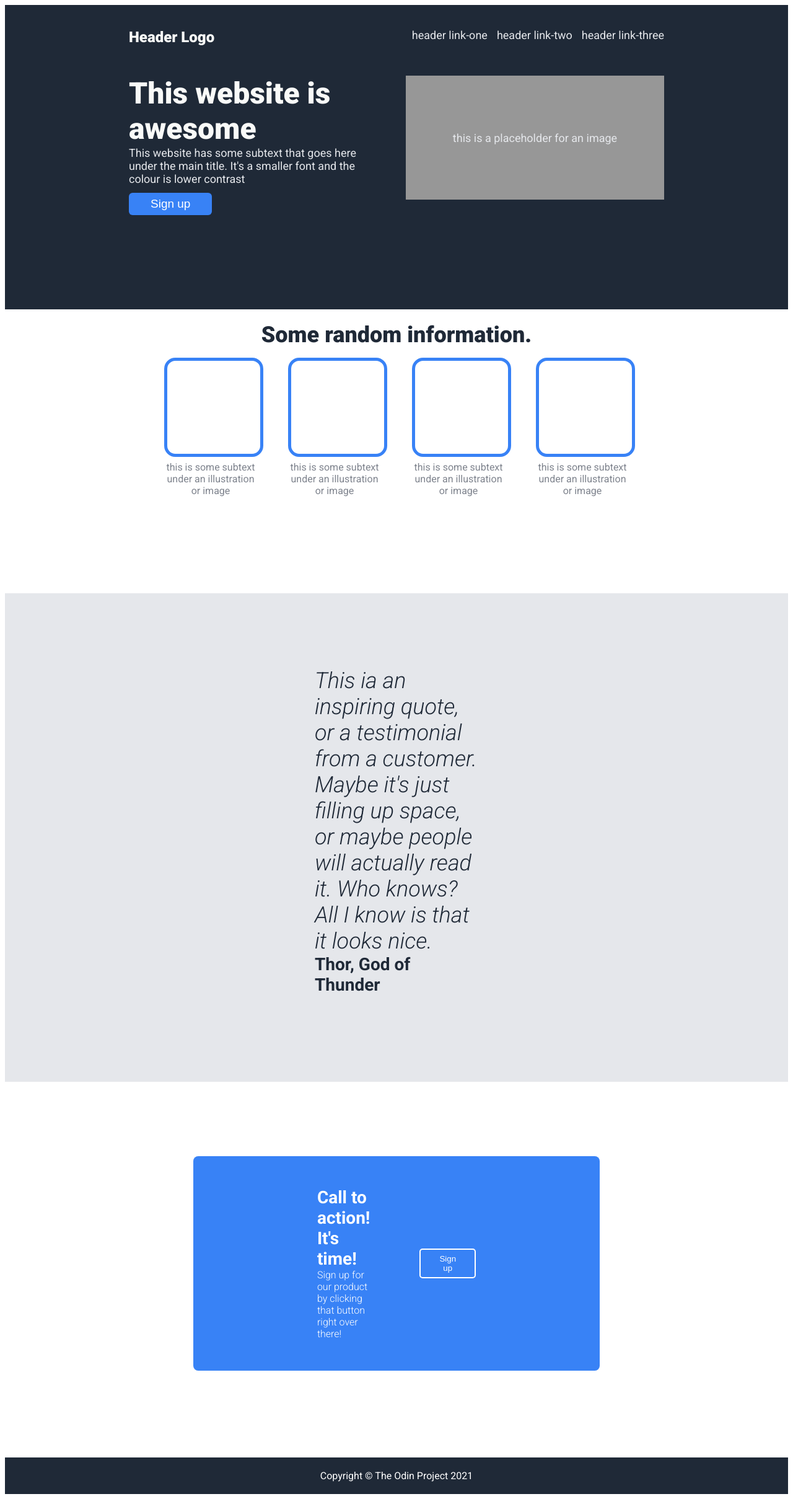
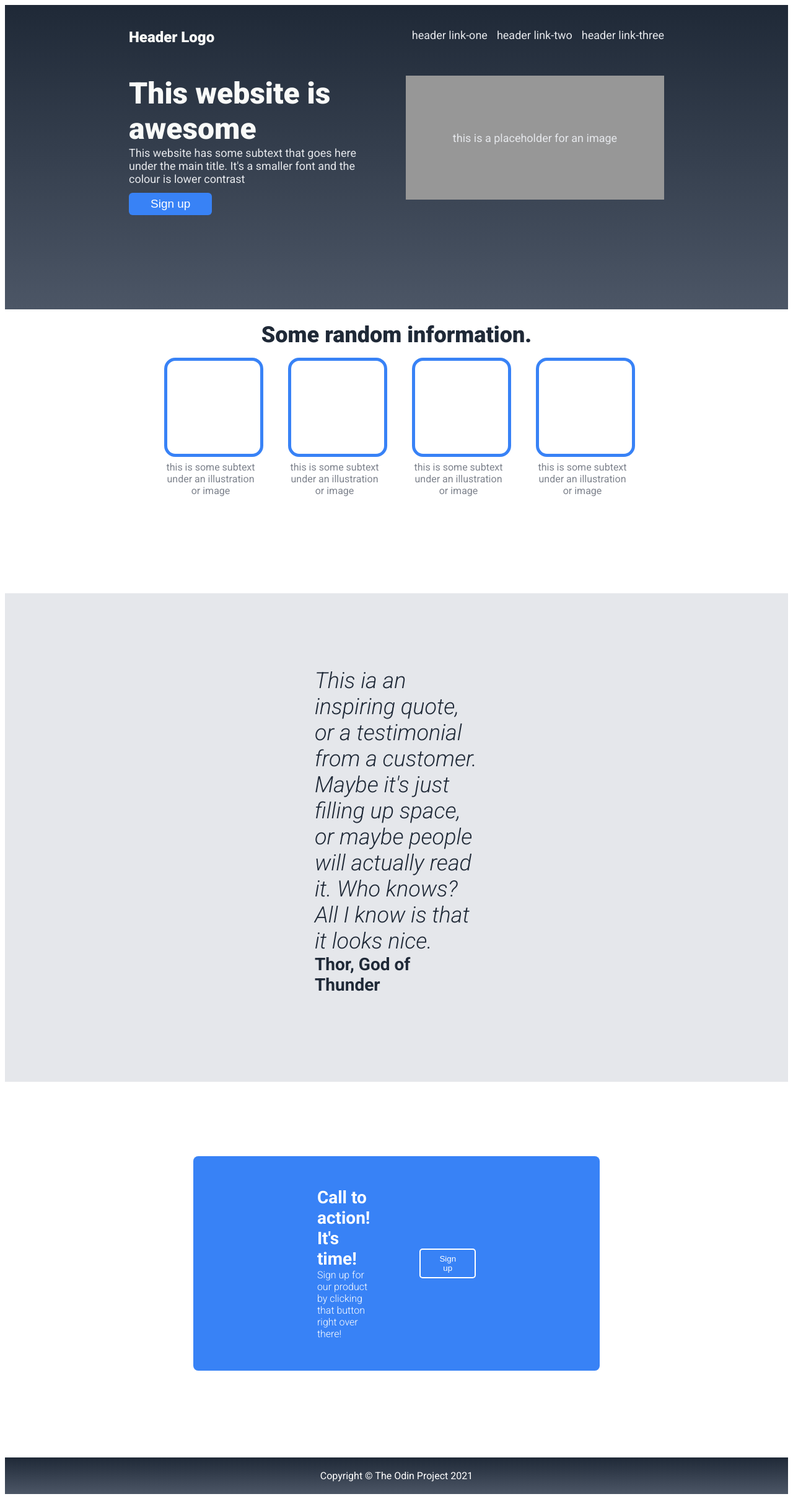
Before and after one commit to Vani-Aggarwal/Landing-Page, a plain HTML site: page index.html in a window 1280 px wide. Shown: the whole page at 62% size. Drawn offline with Linux system fonts and the light colour scheme.

Commit message:
added linear gardient to header and footer

```diff
--- a/index.css
+++ b/index.css
@@ -9,7 +9,7 @@ header{
     display: flex;
     flex-direction: column;
     gap: 30px;
-    background-color:#1f2937 ;
+    background: linear-gradient( #1f2937,#4C5666);
     color: #e5e7eb;
     padding: 20px 200px 140px 200px;
     font-size: 18px;
@@ -130,7 +130,7 @@ footer{
 footer{
     padding: 20px 200px;
     color: white;
-    background-color:#1f2937 ;
+    background: linear-gradient( #1f2937,#4C5666);
 }
 .action-div button{
     color: white;
```
